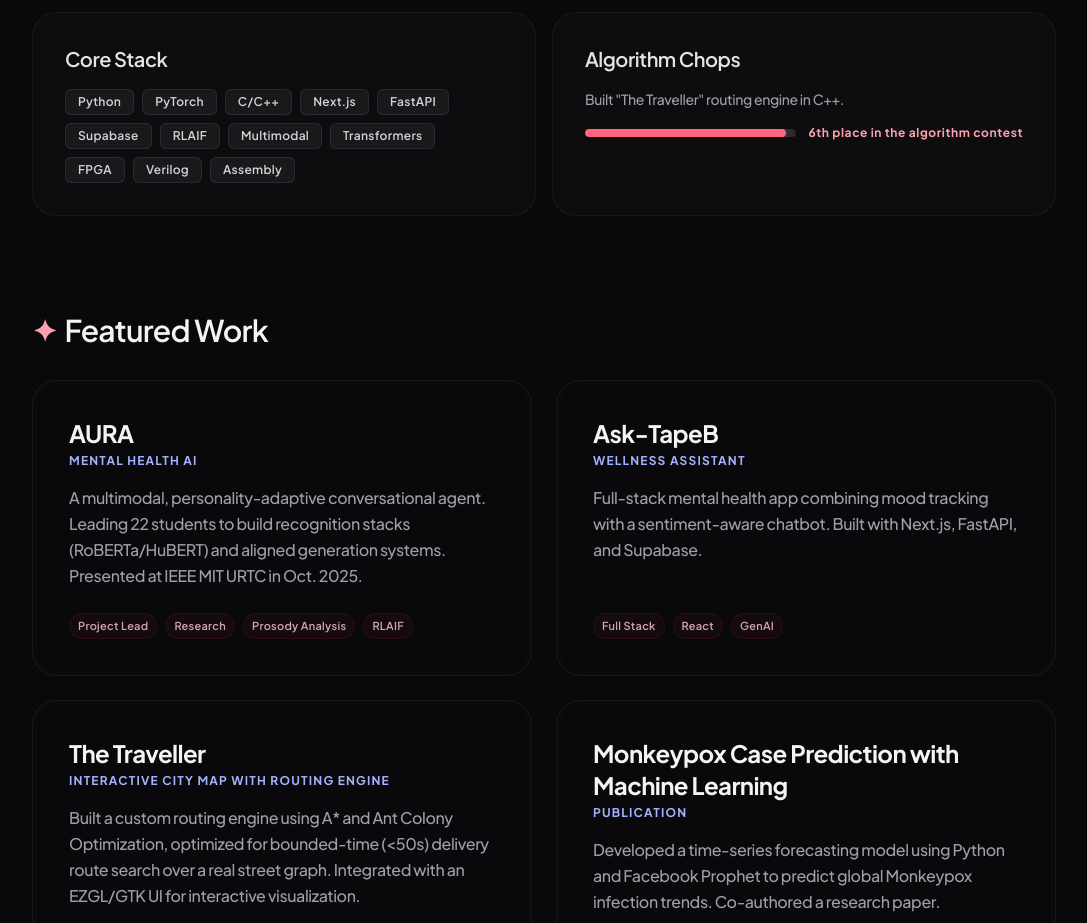
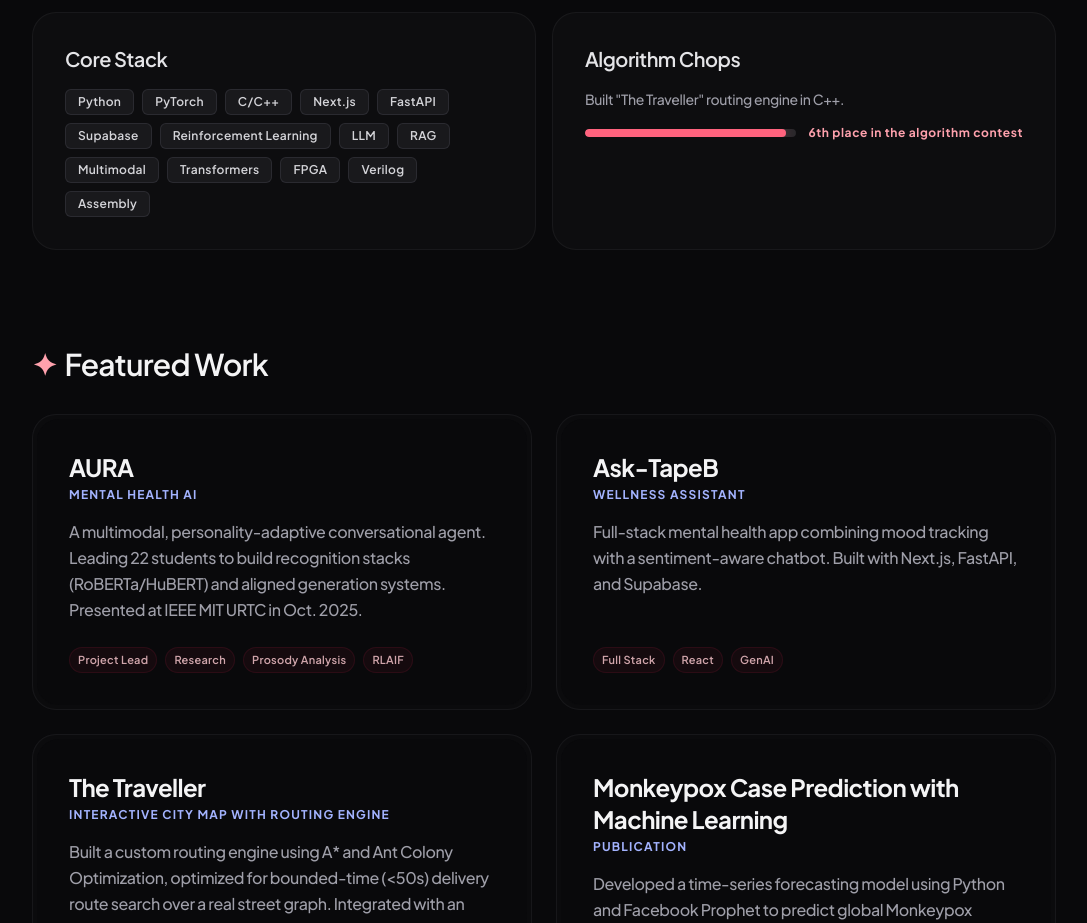
Before and after one commit to nightvoyager111/personal-site, a Next.js app: page / in a window 1280 px wide. Shown: the part 960-1883 px from the top of the page, without its empty margins (96-1183 px from the left). Built offline with nearby package versions, Linux system fonts and the light colour scheme.

Commit message:
Added more skills

```diff
--- a/src/app/page.tsx
+++ b/src/app/page.tsx
@@ -114,7 +114,7 @@ export default function HomePage() {
               <BentoCard className="md:col-span-3" title="Core Stack">
                 <div className="flex flex-wrap gap-2">
                    <Tag>Python</Tag> <Tag>PyTorch</Tag> <Tag>C/C++</Tag> <Tag>Next.js</Tag>
-                   <Tag>FastAPI</Tag> <Tag>Supabase</Tag> <Tag>RLAIF</Tag>
+                   <Tag>FastAPI</Tag> <Tag>Supabase</Tag> <Tag>Reinforcement Learning</Tag> <Tag>LLM</Tag> <Tag>RAG</Tag>
                    <Tag>Multimodal</Tag> <Tag>Transformers</Tag> <Tag>FPGA</Tag> <Tag>Verilog</Tag> <Tag>Assembly</Tag>
                 </div>
               </BentoCard>
```
